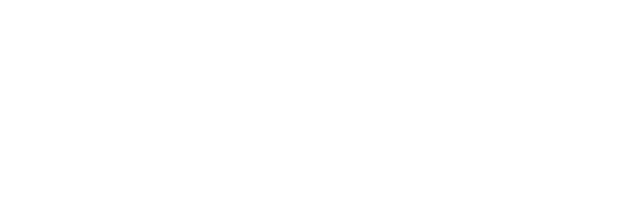
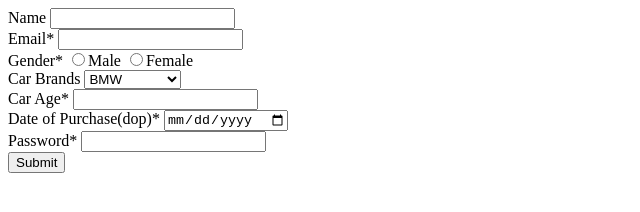
Before and after one commit to acciojob/car-insurance-form-vineeth38, a website: page main.html in a window 1280 px wide. Shown: the whole page, without its empty margins (0-640 px from the left). Drawn offline with Linux system fonts and the light colour scheme.

Commit message:
created a submission

```diff
--- a/main.html
+++ b/main.html
@@ -8,6 +8,36 @@
 
 <body>
 	<!-- the entire body must be written by student -->
+<form method="post" target="_blank">
+	<div><label for="name">Name</label>
+	<input type="text" required id="name"></div>
+	<div><label for="email">Email*</label>
+	<input type="email" id="email" required></div>
+	<div>
+	<label for="gender">Gender*</label>
+	<input type="radio" id="gender" name="gender" required>Male
+	<input type="radio" id="gender" name="gender" required>Female
+	</div>
+	<div>
+	<label for="cars">Car Brands</label>
+	<select id="cars">
+		<option value="bmw">BMW</option>
+		<option value="audi">AUDI</option>
+		<option value="mercedez">MERCEDEZ</option>
+	</select>
+	</div>
+	<div>
+	<label for="carage">Car Age*</label>
+	<input type="number" id="carage" required min="0">
+	</div>
+	<div><label for="dop">Date of Purchase(dop)*</label>
+	<input type="date" required id="dop"></div>
+	<div><label for="password">Password*</label>
+	<input type="password" required id="password"></div>
+	<div>
+		<button type="submit" value="Submit">Submit
+	</div>
+</form>
     <script type="text/javascript" src="./script.js">
 </script>
 
```
